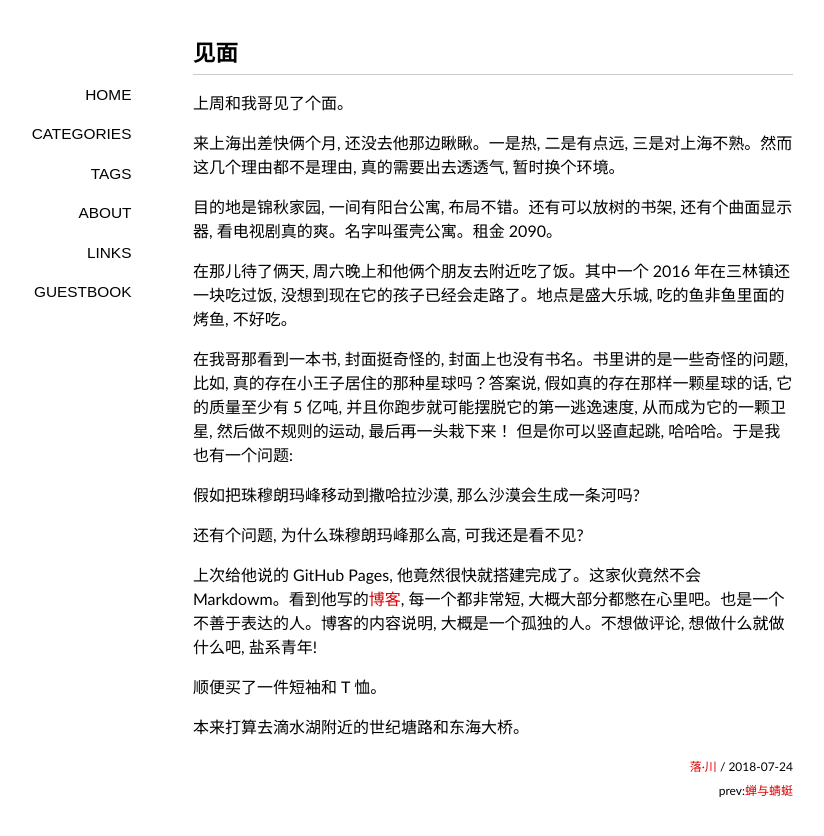
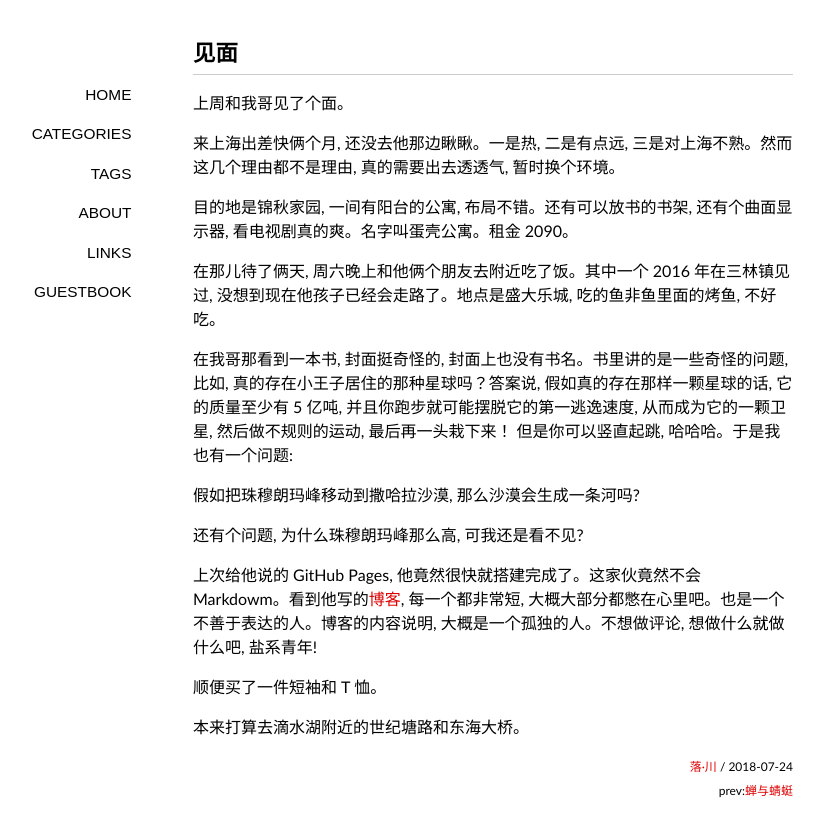
Before and after one commit to ohmyfish/ohmyfish.github.io, a Jekyll site: the page built from _posts/2018-07-24-见面.md, in a window 1280 px wide. Shown: the top 836 px of the page, without its empty margins (147-971 px from the left). Built offline with Jekyll 4.4.1, drawn with Linux system fonts in a browser that asks for light colours; some web fonts are replaced; comment, search, counter and statistics services are not loaded.

Commit message:
默写旧时光

```diff
--- a/_posts/2018-07-24-见面.md
+++ b/_posts/2018-07-24-见面.md
@@ -9,9 +9,9 @@ tags: [旧时光]
 
 来上海出差快俩个月, 还没去他那边瞅瞅。一是热, 二是有点远, 三是对上海不熟。然而这几个理由都不是理由, 真的需要出去透透气, 暂时换个环境。
 
-目的地是锦秋家园, 一间有阳台公寓, 布局不错。还有可以放树的书架, 还有个曲面显示器, 看电视剧真的爽。名字叫蛋壳公寓。租金 2090。
+目的地是锦秋家园, 一间有阳台的公寓, 布局不错。还有可以放书的书架, 还有个曲面显示器, 看电视剧真的爽。名字叫蛋壳公寓。租金 2090。
 
-在那儿待了俩天, 周六晚上和他俩个朋友去附近吃了饭。其中一个 2016 年在三林镇还一块吃过饭, 没想到现在它的孩子已经会走路了。地点是盛大乐城, 吃的鱼非鱼里面的烤鱼, 不好吃。
+在那儿待了俩天, 周六晚上和他俩个朋友去附近吃了饭。其中一个 2016 年在三林镇见过, 没想到现在他孩子已经会走路了。地点是盛大乐城, 吃的鱼非鱼里面的烤鱼, 不好吃。
 
 在我哥那看到一本书, 封面挺奇怪的, 封面上也没有书名。书里讲的是一些奇怪的问题, 比如, 真的存在小王子居住的那种星球吗？答案说, 假如真的存在那样一颗星球的话, 它的质量至少有 5 亿吨, 并且你跑步就可能摆脱它的第一逃逸速度, 从而成为它的一颗卫星, 然后做不规则的运动, 最后再一头栽下来！ 但是你可以竖直起跳, 哈哈哈。于是我也有一个问题:
 
```
